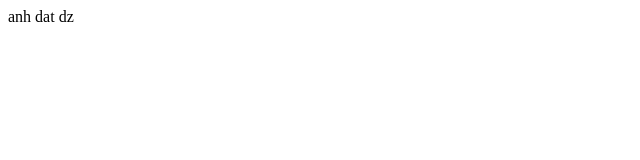
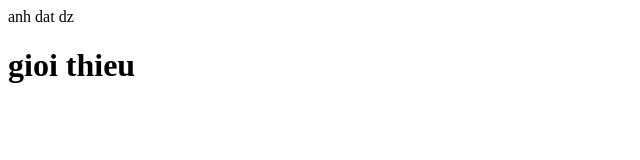
Before and after one commit to Trungdat35/demo1, a plain HTML site: page index.html in a window 1280 px wide. Shown: the whole page, without its empty margins (0-640 px from the left). Drawn offline with Linux system fonts and the light colour scheme.

Commit message:
Update index.html

```diff
--- a/index.html
+++ b/index.html
@@ -1 +1,2 @@
 <p>anh dat dz</p>
+<h1> gioi thieu </h1>
```
